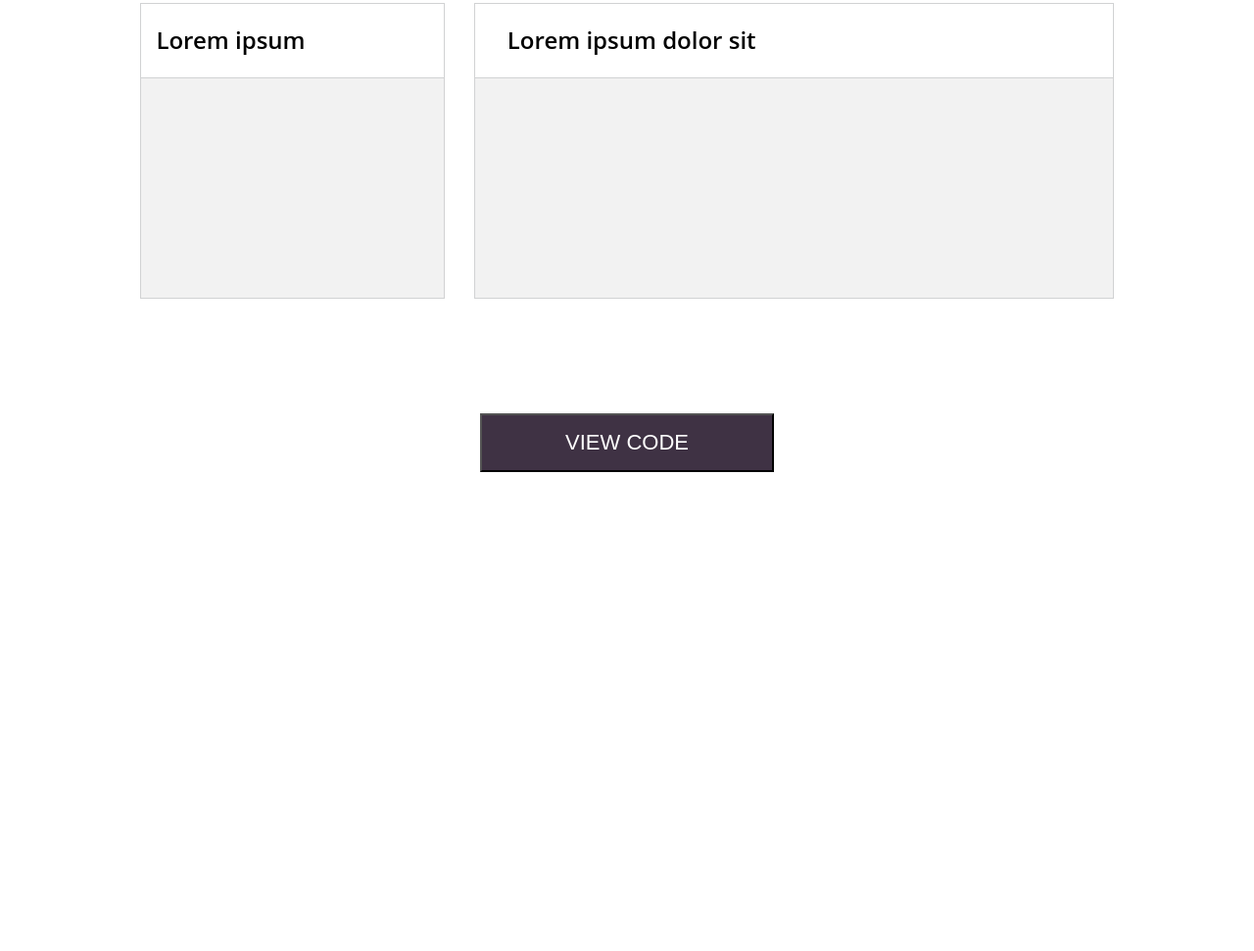
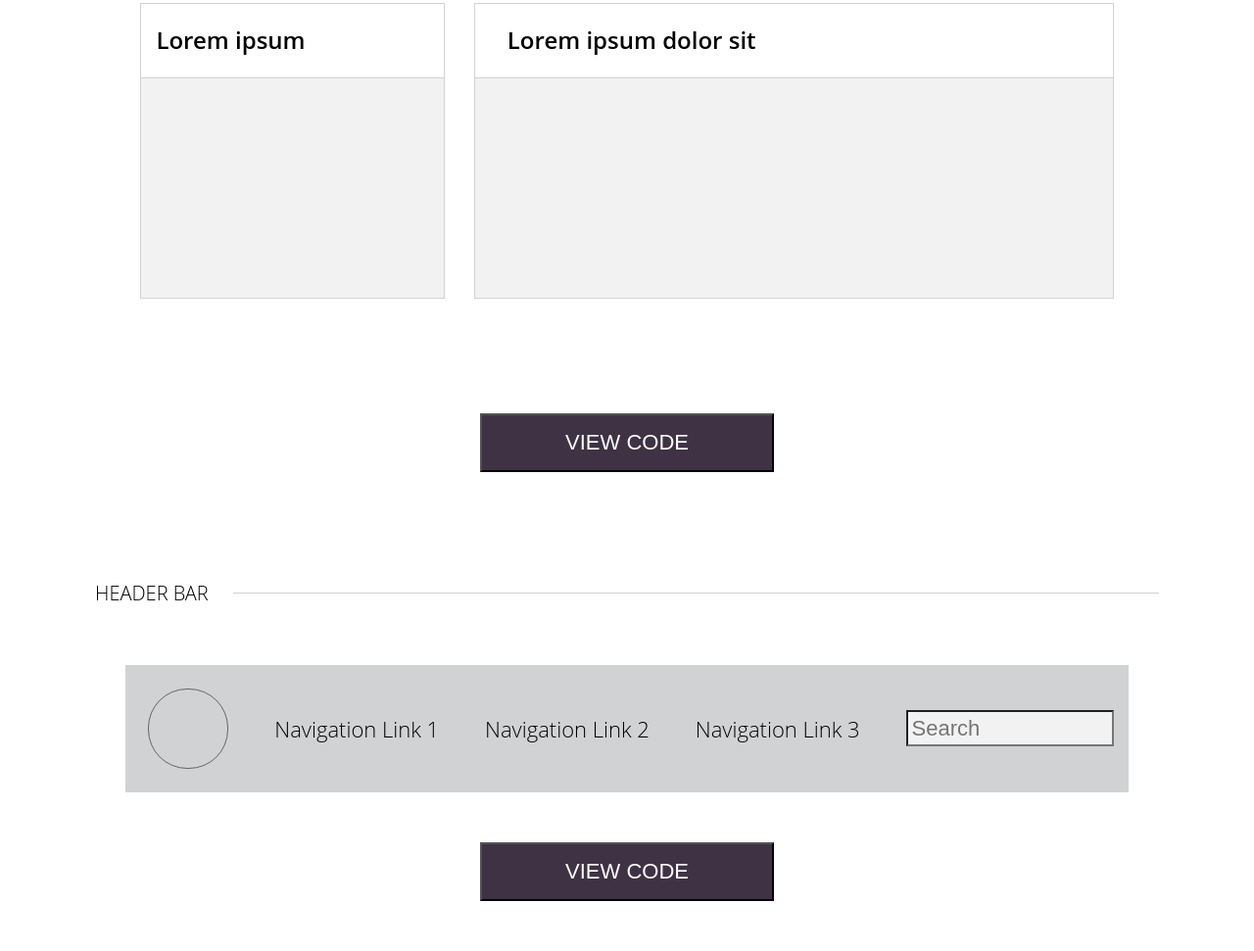
Before and after one commit to seamus-quinn/pattrn-party, a website: page index.html in a window 1280 px wide. Shown: the part 1701-2672 px from the top of the page at 98% size. Before the commit the page ends 2234 px from the top, so only its background shows below. Drawn offline with Linux system fonts and the light colour scheme.

Commit message:
Add styles to Header Bar

```diff
--- a/index.html
+++ b/index.html
@@ -93,6 +93,26 @@
       <button class="view-code-button">VIEW CODE</button>
     </a>
   </section>
+  <section class="break">
+    <div class="break-title">HEADER BAR</div>
+    <div class="break-border"></div>
+  </section>
+  <section class="header-bar-container">
+    <div class="header-bar">
+      <div class="delete-button"></div>
+      <div class="nav-link">Navigation Link 1</div>
+      <div class="nav-link">Navigation Link 2</div>
+      <div class="nav-link">Navigation Link 3</div>
+      <form>
+        <input type="text" placeholder="Search"/>
+      </form>
+    </div>
+  </section>
+  <section class="view-code-section">
+    <a href="https://codepen.io/sumaesquinn/pen/mjVpMg" target="_blank">
+      <button class="view-code-button">VIEW CODE</button>
+    </a>
+  </section>
   <script type="text/javascript" src="./scripts.js"></script>
 </body>
 </html>
--- a/styles/styles.scss
+++ b/styles/styles.scss
@@ -166,3 +166,33 @@ body {
     grid-column: 2 /span 2;
   }
 }
+
+.header-bar-container {
+  height: 130px;
+  display: flex;
+  justify-content: center;
+  .header-bar {
+    width: 80%;
+    background: #D1D2D3;
+    display: flex;
+    flex-direction: row;
+    justify-content: space-around;
+    align-items: center;
+    font-size: 22px;
+    font-weight: 100;
+    .delete-button {
+      border: 1px solid #666666;
+      width: 80px;
+      height: 80px;
+      border-radius: 40px;
+    }
+    input {
+      background: #F2F2F2;
+      font-size: 22px;
+      font-weight: 100;
+      width: 200px;
+      height: 25px;
+      padding: 2%;
+    }
+  }
+}
```
Also changed, not shown: styles/styles.css, 1 other file.
